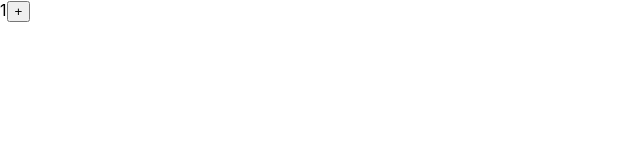
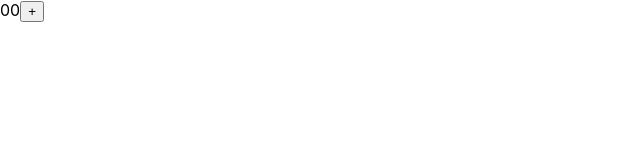
Before and after one commit to Vlad06091992/react_experiments, a React (Create React App) app: page / in a window 1280 px wide. Shown: the top 160 px of the page, without its empty margins (0-640 px from the left). Built offline with nearby package versions, Linux system fonts and the light colour scheme.

Commit message:
example(change ref.current)

```diff
--- a/src/App.tsx
+++ b/src/App.tsx
@@ -1,26 +1,21 @@
-import React, {useState, useEffect, useRef} from 'react';
-
-
-//менятеся ref.current, но компонента не ререндерится
+import React, { useState, useEffect, useRef } from 'react';
 
 const App = () => {
-    let {current} = useRef(null) as any
-    const [value, setValue] = useState(0)
-debugger
-    useEffect(() => {
-        setValue(value + 1)
-    }, [current])
+    const ref = useRef(0); // Создание рефа с начальным значением 0
+    const [value, setValue] = useState(0);
+
+    const increment = () => {
+        ref.current += 1; // Увеличение значения ref.current
+        setValue(ref.current); // Обновляем состояние для рендеринга
+    };
 
     return (
         <div>
             <span>{value}</span>
-            <button onClick={()=>{
-                debugger
-                current = current +1
-            }}>+</button>
+            <span>{ref.current}</span>
+            <button onClick={increment}>+</button>
         </div>
-    )
-
+    );
 };
 
 export default App;
```
